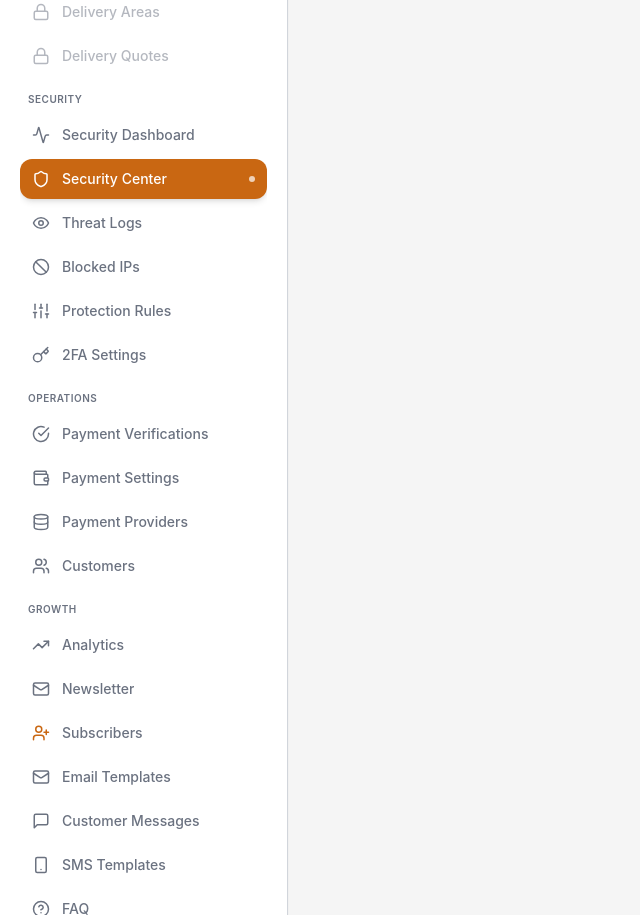
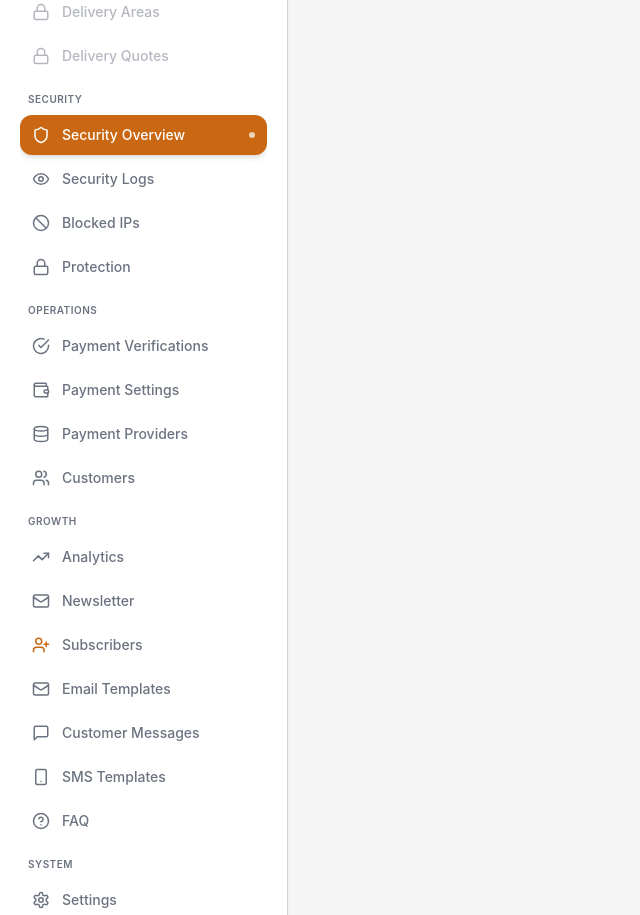
Before and after one commit to omash735-sudo/spectrumcosmo_shop, a Next.js app in the folder spectrumcosmo/: page /admin/security in a window 1280 px wide. Shown: the part 880-1795 px from the top of the page, without its empty margins (0-640 px from the left). Built offline with nearby package versions, Linux system fonts and the light colour scheme; no server answers.

Commit message:
Update layout.tsx

```diff
--- a/spectrumcosmo/src/app/admin/layout.tsx
+++ b/spectrumcosmo/src/app/admin/layout.tsx
@@ -71,12 +71,12 @@ const navItems = [
   { name: 'Delivery Areas', href: '/admin/delivery-areas', icon: MapPin, section: 'DELIVERY' },
   { name: 'Delivery Quotes', href: '/admin/delivery-quotes', icon: Send, section: 'DELIVERY' },
 
-  { name: 'Security Dashboard', href: '/admin/security/dashboard', icon: Activity, section: 'SECURITY' },
-  { name: 'Security Center', href: '/admin/security', icon: Shield, section: 'SECURITY' },
-  { name: 'Threat Logs', href: '/admin/security/logs', icon: Eye, section: 'SECURITY' },
-  { name: 'Blocked IPs', href: '/admin/security/blocked-ips', icon: Ban, section: 'SECURITY' },
-  { name: 'Protection Rules', href: '/admin/security/rules', icon: Sliders, section: 'SECURITY' },
-  { name: '2FA Settings', href: '/admin/security/2fa', icon: Key, section: 'SECURITY' },
+  // ===== UPDATED SECURITY SECTION =====
+  { name: 'Security Overview', href: '/admin/security', icon: Shield, section: 'SECURITY' },
+  { name: 'Security Logs', href: '/admin/security/logs', icon: Eye, section: 'SECURITY' },
+  { name: 'Blocked IPs', href: '/admin/security/blocked', icon: Ban, section: 'SECURITY' },
+  { name: 'Protection', href: '/admin/security/protection', icon: Lock, section: 'SECURITY' },
+  // REMOVED: Security Dashboard, Security Center, Threat Logs, Protection Rules, 2FA Settings
 
   { name: 'Payment Verifications', href: '/admin/payment-verifications', icon: CheckCircle, section: 'OPERATIONS' },
   { name: 'Payment Settings', href: '/admin/payment-settings', icon: Wallet, section: 'OPERATIONS' },
@@ -90,9 +90,6 @@ const navItems = [
   { name: 'Customer Messages', href: '/admin/customer-messages', icon: MessageSquare, section: 'GROWTH' },
   { name: 'SMS Templates', href: '/admin/sms-templates', icon: Smartphone, section: 'GROWTH' },
   { name: 'FAQ', href: '/admin/faqs', icon: HelpCircle, section: 'GROWTH' },
-
-  // ORDER STATUSES - REMOVED
-  // { name: 'Order Statuses', href: '/admin/order-statuses', icon: Tag, section: 'SYSTEM' },
 
   { name: 'Settings', href: '/admin/settings', icon: Settings, section: 'SYSTEM' },
   { name: 'Alert Settings', href: '/admin/alert-settings', icon: Bell, section: 'SYSTEM' },
@@ -327,7 +324,7 @@ export default function AdminLayout({ children }: { children: React.ReactNode })
               {sectionItems.map((item) => {
                 const Icon = item.icon;
                 const showStockAlert = item.name === 'Inventory';
-                const showSecurityAlert = item.name === 'Security Center';
+                const showSecurityAlert = item.name === 'Security Overview';
                 const showQuoteAlert = item.name === 'Delivery Quotes';
                 const showNotificationAlert = item.name === 'Notifications';
                 const isDeliverySection = item.section === 'DELIVERY';
```
